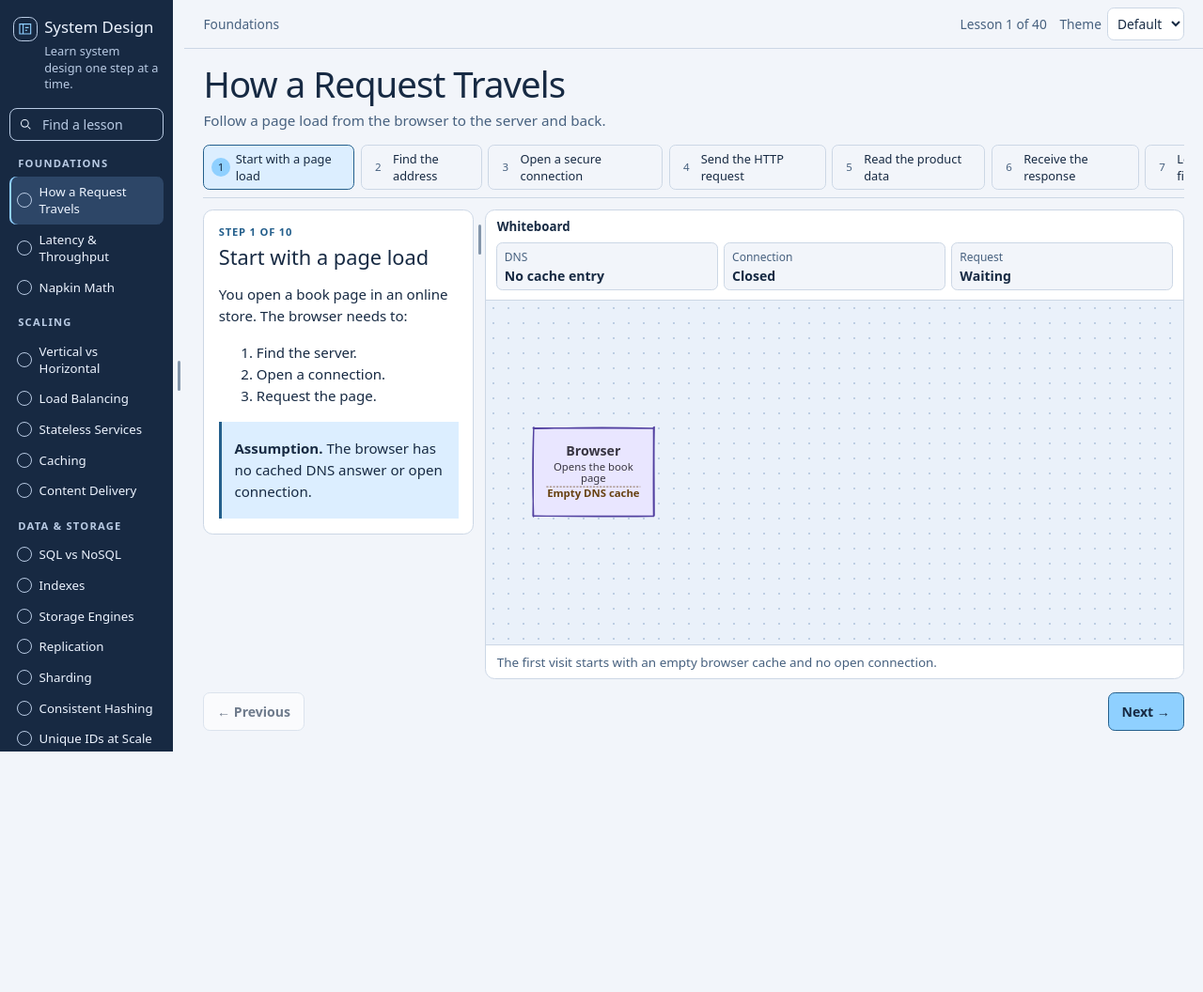
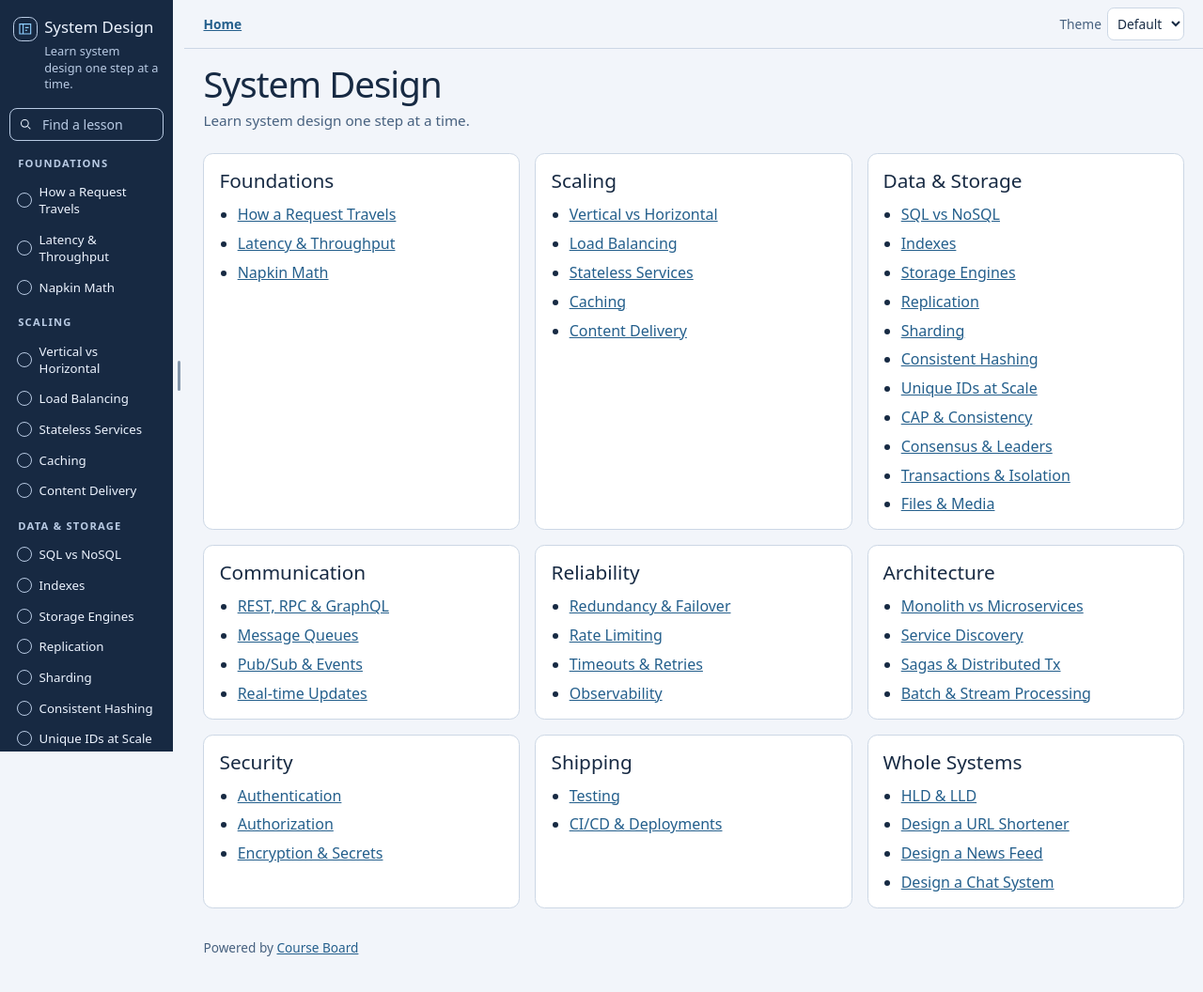
Before and after one commit to lprakashv/designed-to-scale, a plain HTML site: page index.html in a window 1280 px wide. Shown: the whole page at 94% size. Before the commit the page ends 802 px from the top, so only its background shows below. Drawn offline with Linux system fonts and the light colour scheme.

Commit message:
deploy: b69a4d6ea95e238e3eb3eac90c926cf27dedaf23

```diff
--- a/_board/app.js
+++ b/_board/app.js
@@ -32,7 +32,7 @@ try {
   $('mobile-course-name').textContent = course.title;
   $('course-description').textContent = course.description ?? '';
   $('progress').max = lessons.length;
-  main.innerHTML = `<header class="lesson-intro"><h1 id="lesson-title"></h1><p id="lesson-summary" hidden></p></header>
+  main.innerHTML = `<section id="home" class="home" hidden></section><div id="lesson-view"><header class="lesson-intro"><h1 id="lesson-title"></h1><p id="lesson-summary" hidden></p></header>
     <nav id="steps" class="steps" aria-label="Steps"></nav>
     <div id="step-layout" class="step-layout">
       <article id="reading" class="reading" aria-labelledby="step-title">
@@ -48,7 +48,13 @@ try {
         <figcaption id="board-caption" hidden></figcaption>
       </figure>
     </div>
-    <footer id="lesson-footer" class="lesson-footer"></footer>`;
+    <footer id="lesson-footer" class="lesson-footer"></footer></div>`;
+  $('home').innerHTML = `<header class="lesson-intro"><h1 tabindex="-1">${text(course.title)}</h1>
+    ${course.description ? `<p>${text(course.description)}</p>` : ''}</header>
+    <div class="home-chapters">${chapters.map(chapter => `<section><h2>${text(chapter.title)}</h2><ul>
+      ${chapter.lessons.map(lesson => `<li><a href="${stepHref(lesson)}">${text(lesson.title)}</a></li>`).join('')}
+    </ul></section>`).join('')}</div>
+    <p class="home-credit">Powered by <a href="https://github.com/lprakashv/course-board">Course Board</a></p>`;
   for (const pane of ['outline', 'reading']) {
     setupPaneResize($(`${pane}-divider`), $(pane), {
       width: widths[pane],
@@ -83,7 +89,7 @@ try {
       return `<section class="chapter"><h2>${text(chapter.title)}</h2><ul>
         ${matches.map(lesson => {
           const done = completed.has(lesson.id);
-          return `<li><a href="${stepHref(lesson)}" ${lesson.id === current.id ? 'aria-current="page"' : ''}>
+          return `<li><a href="${stepHref(lesson)}" ${lesson.id === current?.id ? 'aria-current="page"' : ''}>
             <span class="lesson-dot ${done ? 'done' : ''}" aria-hidden="true">${done ? '✓' : ''}</span>
             <span>${text(lesson.title)}</span>${done ? '<span class="sr-only"> (complete)</span>' : ''}
           </a></li>`;
@@ -170,7 +176,23 @@ try {
   }
 
   function render() {
-    const { lesson, index, step } = shell.route();
+    const route = shell.route();
+    $('home').hidden = Boolean(route);
+    $('lesson-view').hidden = !route;
+    if (route) document.querySelector('.home-link').removeAttribute('aria-current');
+    else document.querySelector('.home-link').setAttribute('aria-current', 'page');
+    if (!route) {
+      currentLesson = undefined;
+      document.title = course.title;
+      $('breadcrumb').textContent = '';
+      $('lesson-count').textContent = '';
+      renderOutline();
+      main.removeAttribute('aria-busy');
+      if (focusStep) $('home').querySelector('h1').focus({ preventScroll: true });
+      focusStep = false;
+      return;
+    }
+    const { lesson, index, step } = route;
     const active = lesson.steps[step];
     const previousLesson = lessons[index - 1];
     const nextLesson = lessons[index + 1];
@@ -230,7 +252,7 @@ try {
   }
 
   toggle.addEventListener('click', () => setOutline(!outline.classList.contains('is-open')));
-  search.addEventListener('input', () => renderOutline(shell.route().lesson));
+  search.addEventListener('input', () => renderOutline(shell.route()?.lesson));
   document.querySelector('.skip').addEventListener('click', event => {
     event.preventDefault();
     main.focus();
@@ -241,7 +263,8 @@ try {
     setOutline(false);
     if (link.hash === location.hash) {
       event.preventDefault();
-      focusActiveStep();
+      if (shell.route()) focusActiveStep();
+      else $('home').querySelector('h1').focus({ preventScroll: true });
     } else {
       focusStep = true;
     }
@@ -249,13 +272,13 @@ try {
   document.addEventListener('keydown', event => {
     if (event.defaultPrevented || event.metaKey || event.ctrlKey || event.altKey || event.shiftKey ||
       event.target.closest('input, select, textarea, [contenteditable], .diagram, .pane-divider')) return;
+    if (!shell.route()) return;
     const link = event.key === 'ArrowLeft' ? $('previous') : event.key === 'ArrowRight' ? $('next') : null;
     if (!link) return;
     event.preventDefault();
     focusStep = true;
     location.hash = link.hash;
   });
-  if (!location.hash) history.replaceState(null, '', stepHref(lessons[0]));
   shell.start({ render });
 } catch (error) {
   const message = document.createElement('p');
--- a/_board/course.css
+++ b/_board/course.css
@@ -173,7 +173,8 @@ a:focus-visible, button:focus-visible, input:focus-visible, select:focus-visible
 progress { display: block; width: 100%; height: .45rem; accent-color: var(--sidebar-highlight); }
 
 .workspace { min-width: 0; }
-.top { display: flex; align-items: center; gap: .85rem; padding: .35rem clamp(.75rem, 1.6vw, 1.5rem); min-height: 3.25rem; border-bottom: 1px solid var(--line); color: var(--muted); font-size: .86rem; }
+.top { position: sticky; top: 0; z-index: 2; display: flex; align-items: center; gap: .85rem; padding: .35rem clamp(.75rem, 1.6vw, 1.5rem); min-height: 3.25rem; border-bottom: 1px solid var(--line); background: var(--canvas); color: var(--muted); font-size: .86rem; }
+.home-link { flex: 0 0 auto; font-weight: 650; }
 .top p { margin: 0; }
 #breadcrumb { margin-inline-end: auto; }
 .theme-control { display: flex; flex: 0 0 auto; align-items: center; gap: .4rem; }
@@ -182,6 +183,14 @@ progress { display: block; width: 100%; height: .45rem; accent-color: var(--side
 #lesson { min-width: 0; padding: 1rem clamp(.75rem, 1.6vw, 1.5rem) 1.5rem; }
 .lesson-intro h1 { margin: 0; font: 400 clamp(1.65rem, 3vw, 2.75rem)/1.1 var(--heading-font); letter-spacing: -.025em; overflow-wrap: anywhere; }
 .lesson-intro p { max-width: 78ch; margin: .45rem 0 0; color: var(--muted); font-size: .95rem; line-height: 1.45; }
+.home { max-width: 70rem; }
+.home-chapters { display: grid; grid-template-columns: repeat(auto-fit, minmax(min(100%, 17rem), 1fr)); gap: 1rem; margin-top: 1.5rem; }
+.home-chapters section { padding: 1rem; border: 1px solid var(--line); border-radius: .65rem; background: var(--paper); }
+.home-chapters h2 { margin: 0 0 .75rem; font: 400 1.3rem/1.2 var(--heading-font); overflow-wrap: anywhere; }
+.home-chapters ul { margin: 0; padding-left: 1.2rem; }
+.home-chapters li + li { margin-top: .55rem; }
+.home-chapters a { overflow-wrap: anywhere; }
+.home-credit { margin-top: 2rem; color: var(--muted); font-size: .85rem; }
 .steps { display: flex; gap: .4rem; margin: .65rem 0 .75rem; padding: .25rem 0 .5rem; overflow-x: auto; scrollbar-width: thin; border-bottom: 1px solid var(--line); }
 .steps a { display: flex; flex: 0 0 auto; gap: .35rem; align-items: center; max-width: min(100%, 24rem); padding: .32rem .48rem; border: 1px solid var(--line); border-radius: .42rem; color: var(--ink); font-size: .8rem; overflow-wrap: anywhere; text-decoration: none; }
 .steps a:focus-visible { outline-offset: -2px; }
--- a/_board/navigation.js
+++ b/_board/navigation.js
@@ -3,6 +3,7 @@ export function lessonHref(id, step = 0) {
 }
 
 export function getRoute(hash, lessons) {
+  if (!hash || hash === '#' || hash === '#/') return null;
   const match = /^#\/([a-z0-9-]+)(?:\/([a-z0-9-]+))?\/?$/.exec(hash);
   const index = lessons.findIndex(lesson => lesson.id === match?.[1]);
   if (index < 0) return { lesson: lessons[0], index: 0, step: 0 };
--- a/index.html
+++ b/index.html
@@ -3,7 +3,12 @@
 <head>
   <meta charset="utf-8">
   <meta name="viewport" content="width=device-width, initial-scale=1">
-  <title>Course Board</title>
+  <title>System Design</title>
+  <meta property="og:title" content="System Design">
+  <meta name="twitter:title" content="System Design">
+  <meta name="description" content="Learn system design one step at a time.">
+  <meta property="og:description" content="Learn system design one step at a time.">
+  <meta name="twitter:description" content="Learn system design one step at a time.">
   <script>
     {
       const root = document.documentElement;
@@ -38,7 +43,7 @@
   <script type="module" src="./_board/app.js"></script>
 </head>
 <body>
-  <a class="skip" href="#lesson">Skip to lesson</a>
+  <a class="skip" href="#lesson">Skip to content</a>
   <div class="layout">
     <aside id="outline" class="outline" aria-label="Course outline">
       <div class="brand">
@@ -62,6 +67,7 @@
     <div class="workspace">
       <header class="top">
         <button id="outline-toggle" aria-label="Course outline" aria-expanded="false" aria-controls="outline" type="button">Outline</button>
+        <a class="home-link" href="#/">Home</a>
         <p id="breadcrumb"></p>
         <p id="mobile-course-name"></p>
         <p id="lesson-count"></p>
```
